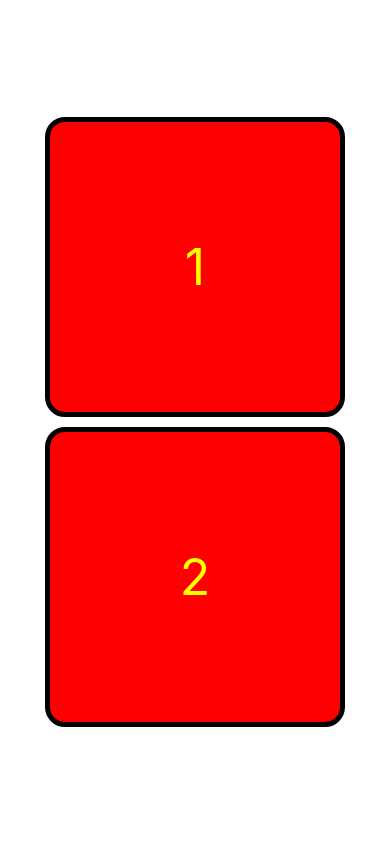
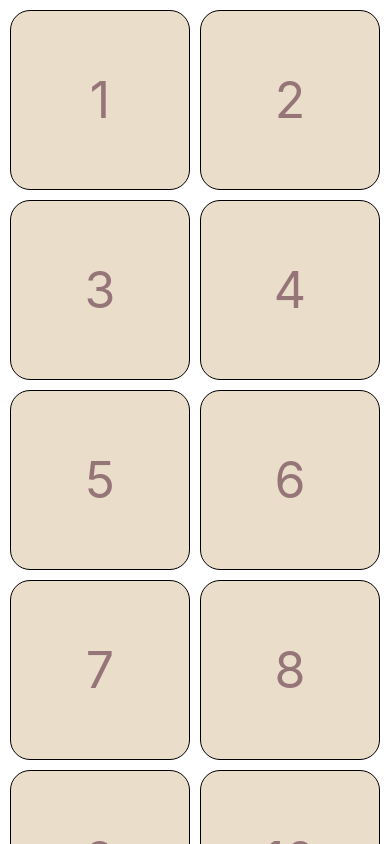
Before and after one commit to furkancingoz/DEVember2024, a React Native app: screen / in a window 390 px wide. Built offline with nearby package versions, Linux system fonts and the light colour scheme.

Commit message:
Custom text components

```diff
--- a/App.tsx
+++ b/App.tsx
@@ -1,21 +1,25 @@
 import { StatusBar } from 'expo-status-bar';
-import { StyleSheet, Text, View } from 'react-native';
+import { FlatList, ScrollView, StyleSheet, Text, View } from 'react-native';
+import  DayListItem  from './src/components/core/DayListItem';
+
+
+const days = [...Array(24)].map((val,index) => index + 1);
 
 export default function App() {
   return (
     <View style={styles.container}>
-      <View style={styles.box}>
-        <Text style={styles.text}>1</Text>
-      </View>
-      <View style={styles.box}>
-        <Text style={styles.text}>2</Text>
-      </View>
 
+      <FlatList
+      contentContainerStyle={styles.content}
+      numColumns={2}
+      columnWrapperStyle={styles.column}
+        data={days}
+        renderItem={({ item }) =>
+         <DayListItem data={item}/>
+        }
 
-
-
-      <StatusBar style="auto" />
-    </View>
+        />
+     </View>
   );
 }
 
@@ -24,22 +28,12 @@
   container: {
     flex: 1,
     backgroundColor: '#fff',
-    alignItems: 'center',
-    justifyContent: 'center',
+  },
+  content: {
     gap: 10,
+    padding: 10,
   },
-  box: {
-    backgroundColor: 'red',
-    width: 300,
-    height: 300,
-    justifyContent: 'center',
-    alignItems: 'center',
-    borderWidth: 5,
-    borderColor: 'black',
-    borderRadius: 20,
-  },
-  text: {
-    color: 'yellow',
-    fontSize: 50,
+  column:{
+    gap:  10,
   },
 });
--- /dev/null
+++ b/src/components/core/DayListItem.tsx
@@ -0,0 +1,33 @@
+import { Text, View, StyleSheet } from "react-native"
+
+type DayListItem = {
+    data: number
+};
+
+export default function DayListItem({ data }: DayListItem) {
+    return (
+        <View style={styles.box}>
+        <Text style={styles.text}>{data}</Text>
+      </View>
+    )
+}
+
+const styles = StyleSheet.create({
+    box: {
+      aspectRatio: 1,
+      flex: 1,
+      backgroundColor: '#EADDCA',
+
+
+      justifyContent: 'center',
+      alignItems: 'center',
+
+      borderWidth: 1,
+      borderColor: 'black',
+      borderRadius: 20,
+    },
+    text: {
+      color: '#967579',
+      fontSize: 50,
+    },
+  });
```
